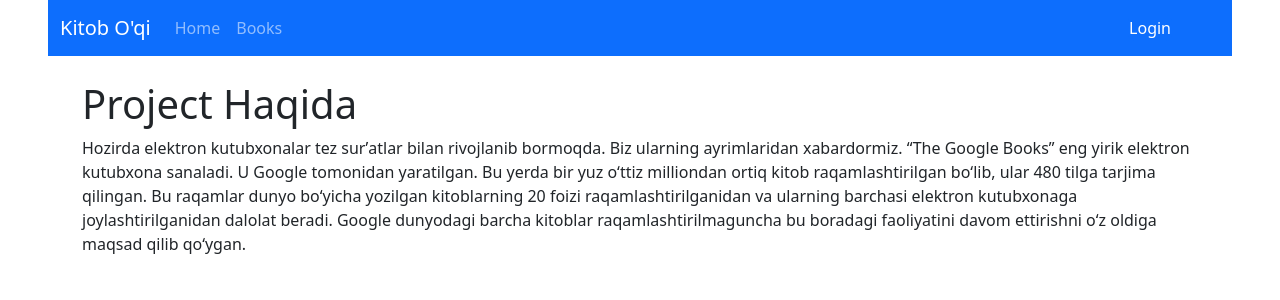
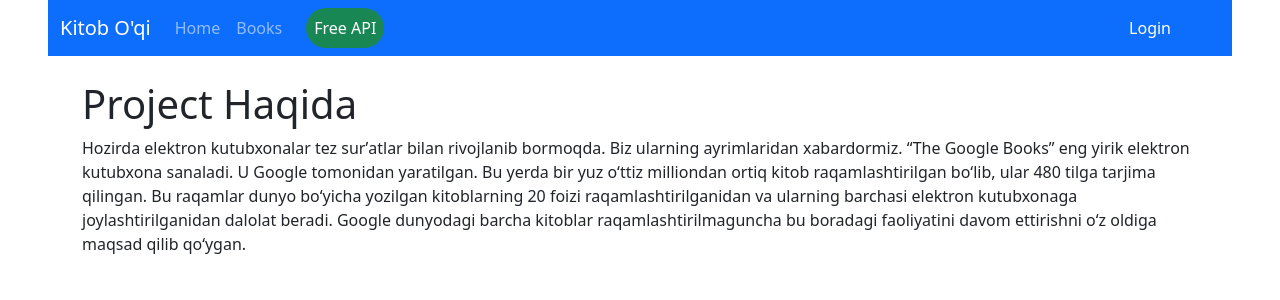
Before and after one commit to oybekjohn/kitoboqi, a Django app: template templates/landing.html in a window 1280 px wide. Shown: the top 300 px of the page. Run offline with Django 3.2, Linux system fonts and the light colour scheme; the template is opened without the code that fills it, so the values that code supplies are empty; some libraries are stand-ins or nearby versions.

Commit message:
free API url

```diff
--- a/templates/base.html
+++ b/templates/base.html
@@ -31,6 +31,9 @@
                     </li>
                     <li class="nav-item">
                         <a class="nav-link {% if request.path == books_list_url %} active {% endif %}" aria-current="page" href="{{ books_list_url }}">Books</a>
+                    </li>
+                    <li class="nav-item ps-3">
+                        <a class="nav-link active rounded-pill bg-success text-wrap" aria-current="page" href="{% url 'api:api-root' %}">Free API</a>
                     </li>
                 </ul>
             </div>
```
